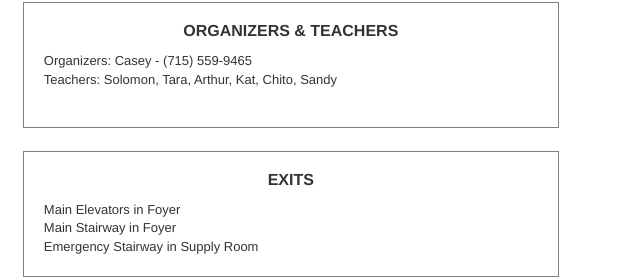
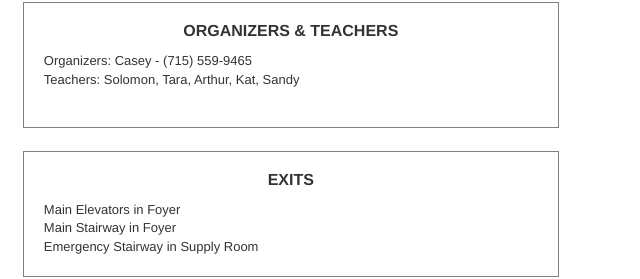
Before and after one commit to caseydriscoll/wpdc-training-docs, a plain HTML site: page welcome.html in a window 1280 px wide. Shown: the part 288-567 px from the top of the page, 621-1261 px from the left. Drawn offline with nearby package versions, Linux system fonts and the light colour scheme.

Commit message:
Update teachers

```diff
--- a/welcome.html
+++ b/welcome.html
@@ -163,7 +163,7 @@
 				<h4>Organizers & Teachers</h4>
 				<ul>
 					<li>Organizers: Casey - (715) 559-9465</li>
-					<li>Teachers: Solomon, Tara, Arthur, Kat, Chito, Sandy</li>
+					<li>Teachers: Solomon, Tara, Arthur, Kat, Sandy</li>
 				</ul>
 			</li>
 			<li>
```
